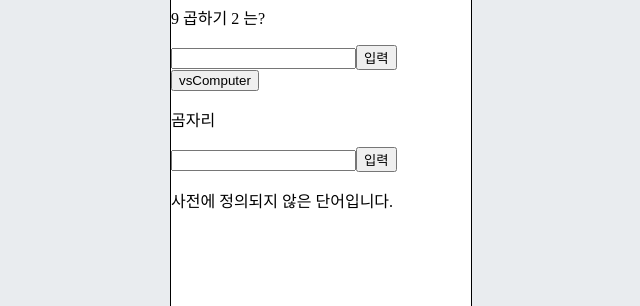
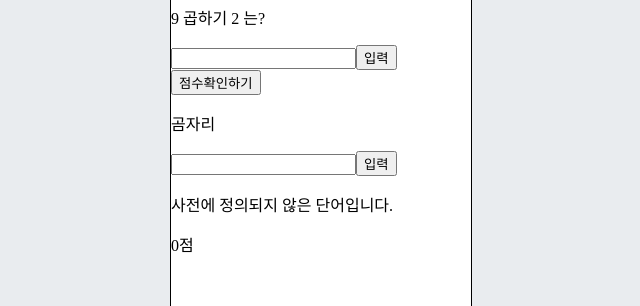
Before and after one commit to leezer94/React-TypeScript-Study, a React (Create React App) app: page / in a window 1280 px wide. Shown: the part 189-495 px from the top of the page, without its empty margins (319-959 px from the left). Built offline with nearby package versions, Linux system fonts and the light colour scheme.

Commit message:
Feat : 점수 계산 기능 추가

```diff
--- a/src/App.js
+++ b/src/App.js
@@ -3,8 +3,7 @@ import { createGlobalStyle } from 'styled-components';
 import Multiplication_table from './components/muliplication-table/muliplication-table';
 import Word_relay from './components/word-relay/word-relay';
 import './App.css';
-import ComputherVsButton from './components/word-relay/computerVsButton';
-import ComputerWordRelay from './components/word-relay/computer-word-relay';
+import Button from './components/word-relay/Button';
 
 const GlobalStyle = createGlobalStyle`
   body {
@@ -21,32 +20,32 @@ const GlobalStyle = createGlobalStyle`
     border-radius : 20px;
     background-color : white;
   }
-
-
 `;
 
 class App extends React.Component {
   state = {
-    currentGame: 'vsComputer',
+    currentPage: '점수확인하기',
   };
 
   handleComputerGameButton = () => {
-    const { currentGame } = this.state;
+    const { currentPage } = this.state;
 
     this.setState({
       ...this.state,
-      currentGame: currentGame === 'vsComputer' ? 'onYourOwn' : 'vsComputer',
+      currentPage: currentPage === '점수확인하기' ? '게임으로 돌아가기' : '점수확인하기',
     });
   };
 
   render() {
+    const { currentPage } = this.state;
+
     return (
       <>
         <GlobalStyle />
         <div className='App'>
           <Multiplication_table />
-          <ComputherVsButton key={0} value={this.state.currentGame} onClickComputerGameButton={this.handleComputerGameButton} />
-          {this.state.currentGame === 'onYourOwn' ? <ComputerWordRelay /> : <Word_relay />}
+          <Button key={0} value={currentPage} onClickComputerGameButton={this.handleComputerGameButton} />
+          <Word_relay currentPage={currentPage} />
         </div>
       </>
     );
--- a/src/components/word-relay/computerVsButton.js
+++ b/src/components/word-relay/Button.js
@@ -1,10 +1,10 @@
 import React from 'react';
 
-class ComputherVsButton extends React.Component {
+class Button extends React.Component {
   render() {
     const { value, onClickComputerGameButton } = this.props;
     return <button onClick={() => onClickComputerGameButton()}>{value}</button>;
   }
 }
 
-export default ComputherVsButton;
+export default Button;
--- a/src/components/word-relay/computer-word-relay.js
+++ b/src/components/word-relay/ScoreBoard.js
@@ -1,14 +1,18 @@
 import React from 'react';
 
-class ComputerWordRelay extends React.Component {
+class ScoreBoard extends React.Component {
+  constructor(props) {
+    super(props);
+  }
   render() {
+    const { score } = this.props;
+
     return (
-      <div className='computer_relay_main'>
+      <div className='score_board_main'>
         <div className='key-word'></div>
-        <input type='text' ref={(ref) => (this.computerRelayInput = ref)} autoComplete='off'></input>
         <div className='time-zone'></div>
         <div className='point'>
-          <span>점수 :</span>
+          {/* <span>점수 : {score}</span> */}
           <span ref={(ref) => (this.pointSpan = ref)}></span>
         </div>
       </div>
@@ -16,4 +20,4 @@ class ComputerWordRelay extends React.Component {
   }
 }
 
-export default ComputerWordRelay;
+export default ScoreBoard;
--- /dev/null
+++ b/src/components/word-relay/currentGame.js
@@ -0,0 +1,99 @@
+import React from 'react';
+import { 한글_정규표현식 } from '../../common/regex.js';
+import { clearInputValue } from '../../utils/utils.js';
+import { isValidInputWord } from '../../utils/validator.js';
+import { fetch우리말api } from '../../common/api.js';
+import { COLOR, DEFAULT, ERROR_MESSAGE } from '../../common/constants/constants.js';
+
+class CurrentGame extends React.Component {
+  state = {
+    prevWord: '',
+    currentWord: DEFAULT.GIVEN_WORD,
+    definition: '',
+    loading: false,
+    score: 0,
+  };
+
+  handleErrorMessage(word, currentWord) {
+    if ((word.length > 3 || word.length < 3) && 한글_정규표현식.test(word)) {
+      return ERROR_MESSAGE.NOT_THREE_WORD;
+    } else if (!한글_정규표현식.test(word)) {
+      return ERROR_MESSAGE.NOT_KOREAN;
+    } else if (currentWord.at(-1) !== word.at(0)) {
+      return ERROR_MESSAGE.NOT_CORRESPONDING_LETTER;
+    } else {
+      return undefined;
+    }
+  }
+
+  updateErrorMessage(message) {
+    this.errorMessage.textContent = message;
+  }
+
+  async handleSubmitButton(word) {
+    let { currentWord, score } = this.state;
+
+    this.setState({
+      loading: true,
+    });
+
+    if (await fetch우리말api(word)) {
+      // 사전에 있는 단어일 경우에만 진행가능하게 ??
+      // 로딩상태 비동기적 업데이트 ??
+      // 사전에 있는 단어 맞출시에 10점 상승 못 맞추면 5점 삭감
+
+      setTimeout(async () => {
+        this.setState({
+          ...this.state,
+          prevWord: currentWord,
+          currentWord: word,
+          definition: await fetch우리말api(word),
+          loading: false,
+          score: (score += 10),
+        });
+      });
+    } else {
+      setTimeout(async () => {
+        this.setState({
+          ...this.state,
+          prevWord: currentWord,
+          currentWord: currentWord,
+          definition: '',
+          loading: false,
+          score: score !== 0 ? (score -= 5) : score,
+        });
+      });
+    }
+  }
+  onClickEvent(currentWord) {
+    const errorMessageHandler = this.handleErrorMessage(this.wordInput.value, currentWord);
+
+    this.updateErrorMessage(errorMessageHandler);
+
+    if (isValidInputWord(errorMessageHandler)) {
+      this.handleSubmitButton(this.wordInput.value);
+    }
+
+    clearInputValue(this.wordInput);
+  }
+
+  render() {
+    const { currentWord, definition, loading, score } = this.state;
+
+    return (
+      <div className='word_relay-container'>
+        <p className='current-word'>{currentWord}</p>
+        <input ref={(ref) => (this.wordInput = ref)} type='text' onKeyPress={({ key }) => (key === 'Enter' ? this.onClickEvent(currentWord) : '')}></input>
+        <button onClick={() => this.onClickEvent(currentWord)} type='submit'>
+          입력
+        </button>
+        <p className={loading ? '' : 'hide'}>사전 검색중...</p>
+        <p className={loading ? 'hide' : ''}>{definition ? definition : ERROR_MESSAGE.EMPTY_INPUT}</p>
+        <p style={{ color: COLOR.RED }} ref={(ref) => (this.errorMessage = ref)}></p>
+        <p> {score}점</p>
+      </div>
+    );
+  }
+}
+
+export default CurrentGame;
--- a/src/components/word-relay/word-relay.js
+++ b/src/components/word-relay/word-relay.js
@@ -1,91 +1,25 @@
 import React from 'react';
-import { fetch우리말api } from '../../common/api.js';
-import { COLOR, DEFAULT, ERROR_MESSAGE } from '../../common/constants/constants.js';
-import { 한글_정규표현식 } from '../../common/regex.js';
-import { addClassList, clearInputValue } from '../../utils/utils.js';
-import { isValidInputWord } from '../../utils/validator.js';
+import CurrentGame from './currentGame';
+import ScoreBoard from './ScoreBoard';
+
 class Word_relay extends React.Component {
   state = {
-    prevWord: '',
-    currentWord: DEFAULT.GIVEN_WORD,
-    definition: '',
-    loading: false,
+    score: 0,
   };
 
-  handleErrorMessage(word, currentWord) {
-    if ((word.length > 3 || word.length < 3) && 한글_정규표현식.test(word)) {
-      return ERROR_MESSAGE.NOT_THREE_WORD;
-    } else if (!한글_정규표현식.test(word)) {
-      return ERROR_MESSAGE.NOT_KOREAN;
-    } else if (currentWord.at(-1) !== word[0]) {
-      return ERROR_MESSAGE.NOT_CORRESPONDING_LETTER;
-    } else {
-      return undefined;
-    }
-  }
+  render() {
+    const { score } = this.state;
+    const { currentPage } = this.props;
 
-  updateErrorMessage(message) {
-    this.errorMessage.textContent = message;
-  }
+    let current;
 
-  async handleSubmitButton(word) {
-    let { currentWord } = this.state;
-
-    this.setState({
-      loading: true,
-    });
-
-    if (await fetch우리말api(word)) {
-      // 사전에 있는 단어일 경우에만 진행가능하게 ??
-      // 로딩상태 비동기적 업데이트 ??
-      setTimeout(async () => {
-        this.setState({
-          ...this.state,
-          prevWord: currentWord,
-          currentWord: word,
-          definition: await fetch우리말api(word),
-          loading: false,
-        });
-      });
-    } else {
-      setTimeout(async () => {
-        this.setState({
-          ...this.state,
-          prevWord: currentWord,
-          currentWord: currentWord,
-          definition: '',
-          loading: false,
-        });
-      });
-    }
-  }
-  onClickEvent(currentWord) {
-    const errorMessageHandler = this.handleErrorMessage(this.wordInput.value, currentWord);
-
-    this.updateErrorMessage(errorMessageHandler);
-
-    if (isValidInputWord(errorMessageHandler)) {
-      this.handleSubmitButton(this.wordInput.value);
+    if (currentPage === '게임으로 돌아가기') {
+      current = <ScoreBoard score={score} />;
+    } else if (currentPage === '점수확인하기') {
+      current = <CurrentGame score={score} />;
     }
 
-    clearInputValue(this.wordInput);
-  }
-
-  render() {
-    const { currentWord, definition, loading } = this.state;
-
-    return (
-      <div className='word_relay-container'>
-        <p className='current-word'>{currentWord}</p>
-        <input ref={(ref) => (this.wordInput = ref)} type='text' onKeyPress={({ key }) => (key === 'Enter' ? this.onClickEvent(currentWord) : '')}></input>
-        <button onClick={() => this.onClickEvent(currentWord)} type='submit'>
-          입력
-        </button>
-        <p className={loading ? '' : 'hide'}>사전 검색중...</p>
-        <p className={loading ? 'hide' : ''}>{definition ? definition : ERROR_MESSAGE.EMPTY_INPUT}</p>
-        <p style={{ color: COLOR.RED }} ref={(ref) => (this.errorMessage = ref)}></p>
-      </div>
-    );
+    return <div>{current}</div>;
   }
 }
 
```
Also changed, not shown: 1 other file (tests, documents, lock files or other folders).
